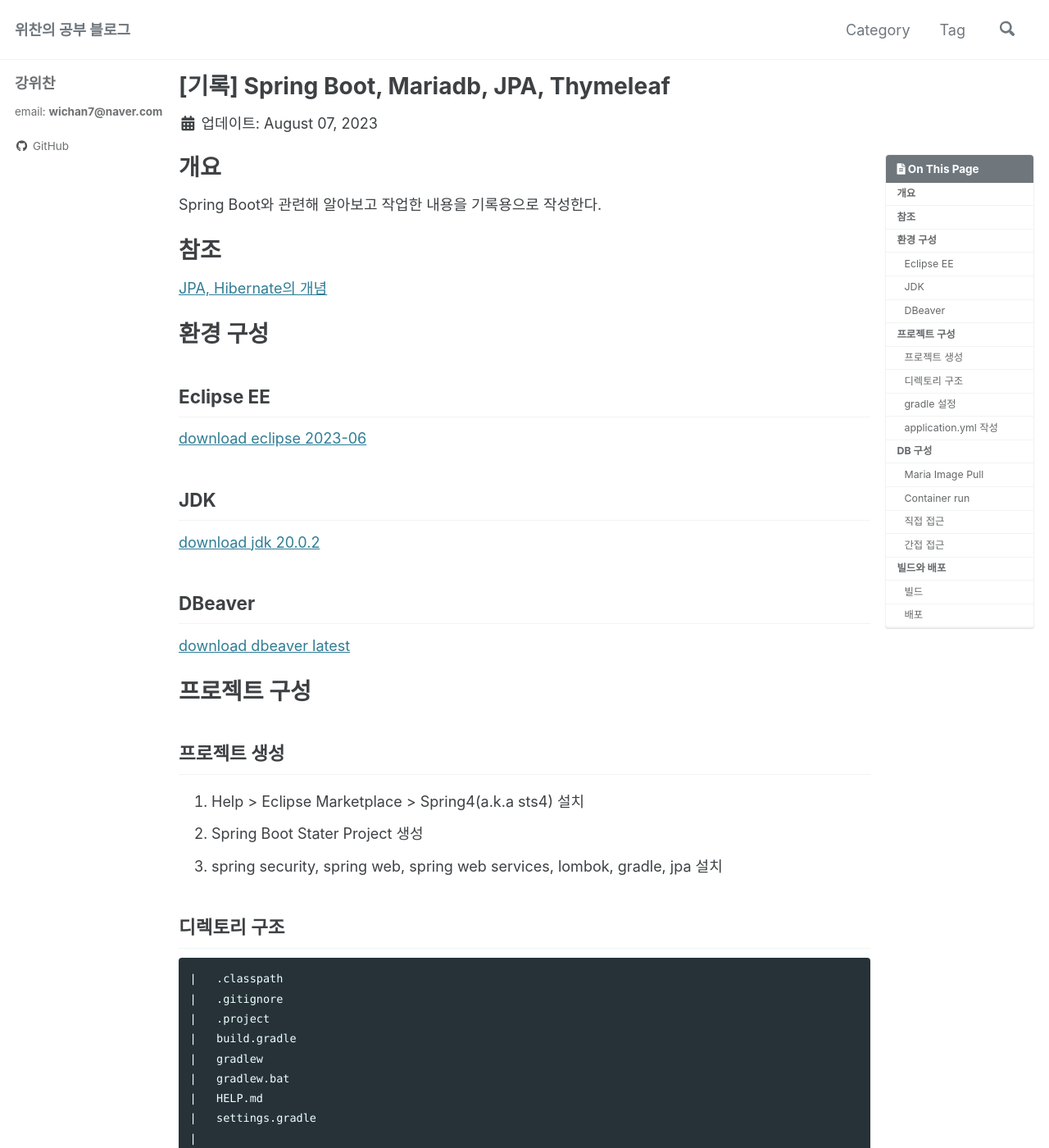
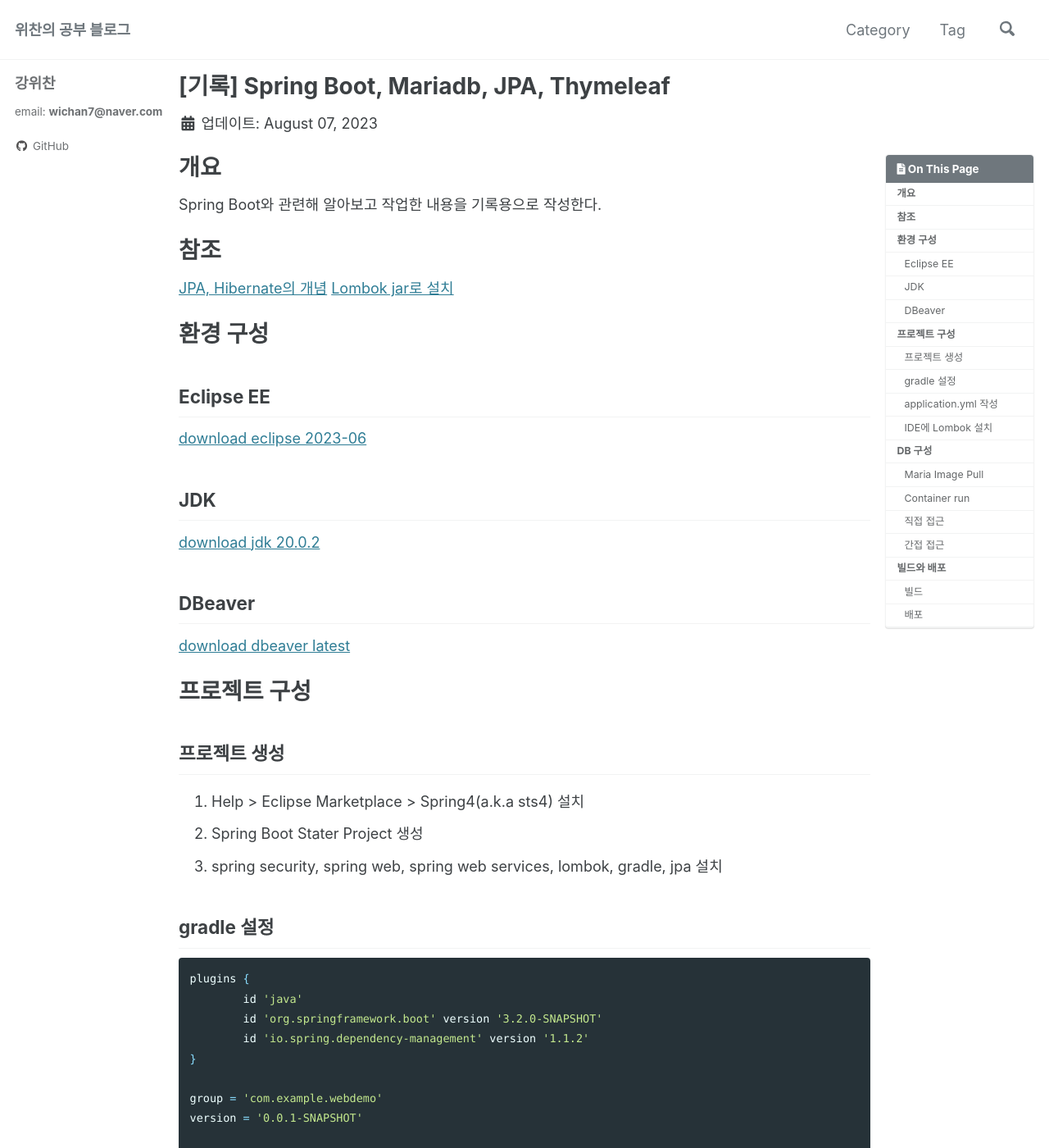
Before and after one commit to wichan7/wichan7.github.io, a Jekyll site: the page built from _posts/2023-08-07-diary-spring-1.md, in a window 1280 px wide and 1400 px high. Shown: the whole window at 82% size. Built offline with Jekyll 4.4.1, drawn with Linux system fonts in a browser that asks for light colours; cached includes are drawn as plain includes; comment, search, counter and statistics services are not loaded; some of the changed text lies outside the part shown.

Commit message:
Update: 게시글 내용 업데이트 (트리 삭제)

````diff
--- a/_posts/2023-08-07-diary-spring-1.md
+++ b/_posts/2023-08-07-diary-spring-1.md
@@ -13,7 +13,7 @@ Spring Boot와 관련해 알아보고 작업한 내용을 기록용으로 작성
 
 # 참조
 [JPA, Hibernate의 개념](https://suhwan.dev/2019/02/24/jpa-vs-hibernate-vs-spring-data-jpa/)
-
+[Lombok jar로 설치](https://intheham.tistory.com/105)
 # 환경 구성
 
 ## Eclipse EE
@@ -31,60 +31,6 @@ Spring Boot와 관련해 알아보고 작업한 내용을 기록용으로 작성
 1. Help > Eclipse Marketplace > Spring4(a.k.a sts4) 설치
 2. Spring Boot Stater Project 생성
 3. spring security, spring web, spring web services, lombok, gradle, jpa 설치
-
-## 디렉토리 구조
-```
-|   .classpath
-|   .gitignore
-|   .project
-|   build.gradle
-|   gradlew
-|   gradlew.bat
-|   HELP.md
-|   settings.gradle
-|
-+---.gradle
-+---.settings
-+---bin
-+---build
-+---gradle
-|   \---wrapper
-|           gradle-wrapper.jar
-|           gradle-wrapper.properties
-|
-\---src
-    +---main
-    |   +---java
-    |   |   \---com
-    |   |       \---example
-    |   |           \---demo
-    |   |               |   WebdemoApplication.java
-    |   |               |
-    |   |               +---config
-    |   |               +---controller
-    |   |               |       HomeController.java
-    |   |               |
-    |   |               +---domain
-    |   |               |       Board.java
-    |   |               |
-    |   |               +---repository
-    |   |               |       BoardRepository.java
-    |   |               |
-    |   |               \---service
-    |   |                       BoardService.java
-    |   |
-    |   \---resources
-    |       |   application.yml
-    |       |
-    |       +---static
-    |       \---templates
-    \---test
-        \---java
-            \---com
-                \---example
-                    \---demo
-                            WebdemoApplicationTests.java
-```
 
 ## gradle 설정
 ``` gradle
@@ -148,6 +94,12 @@ spring:
     password: 990909
 ```
 
+## IDE에 Lombok 설치
+1. [lombok official](https://projectlombok.org/download) 다운로드
+2. jar 파일 실행
+3. eclipse 종료 후 install
+4. refresh, rebuild
+
 # DB 구성
 
 ## Maria Image Pull
````
